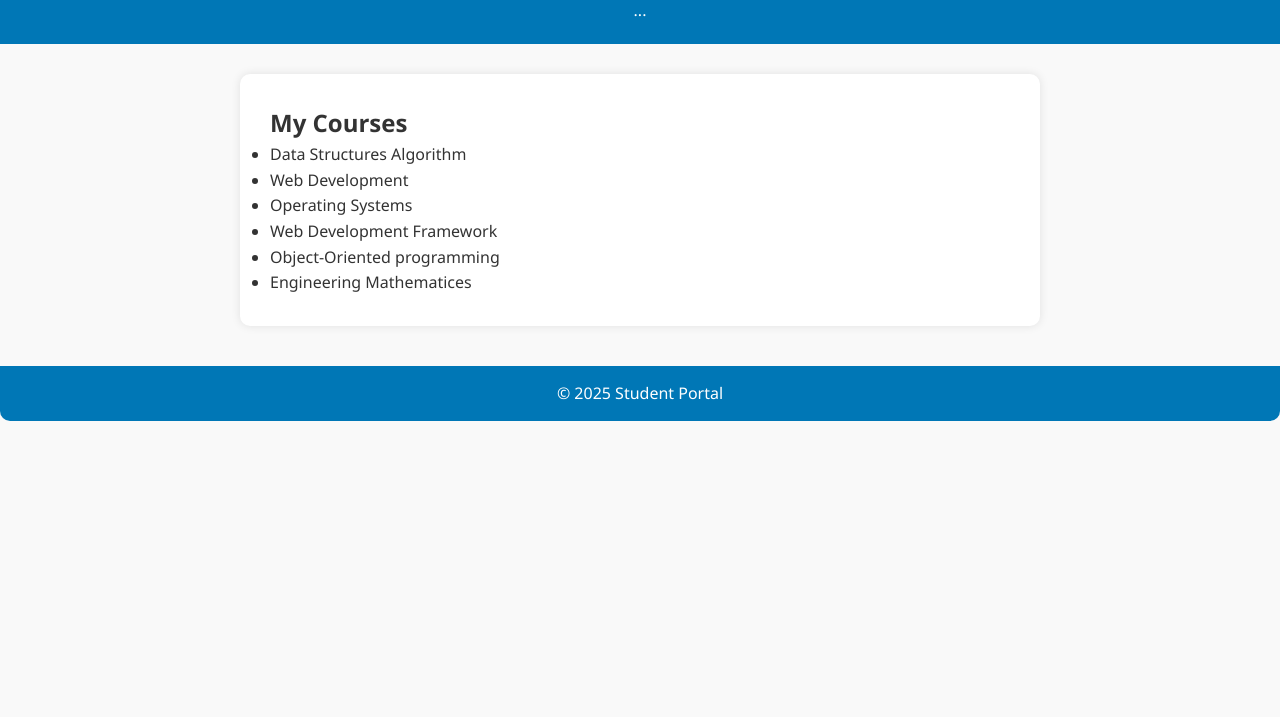
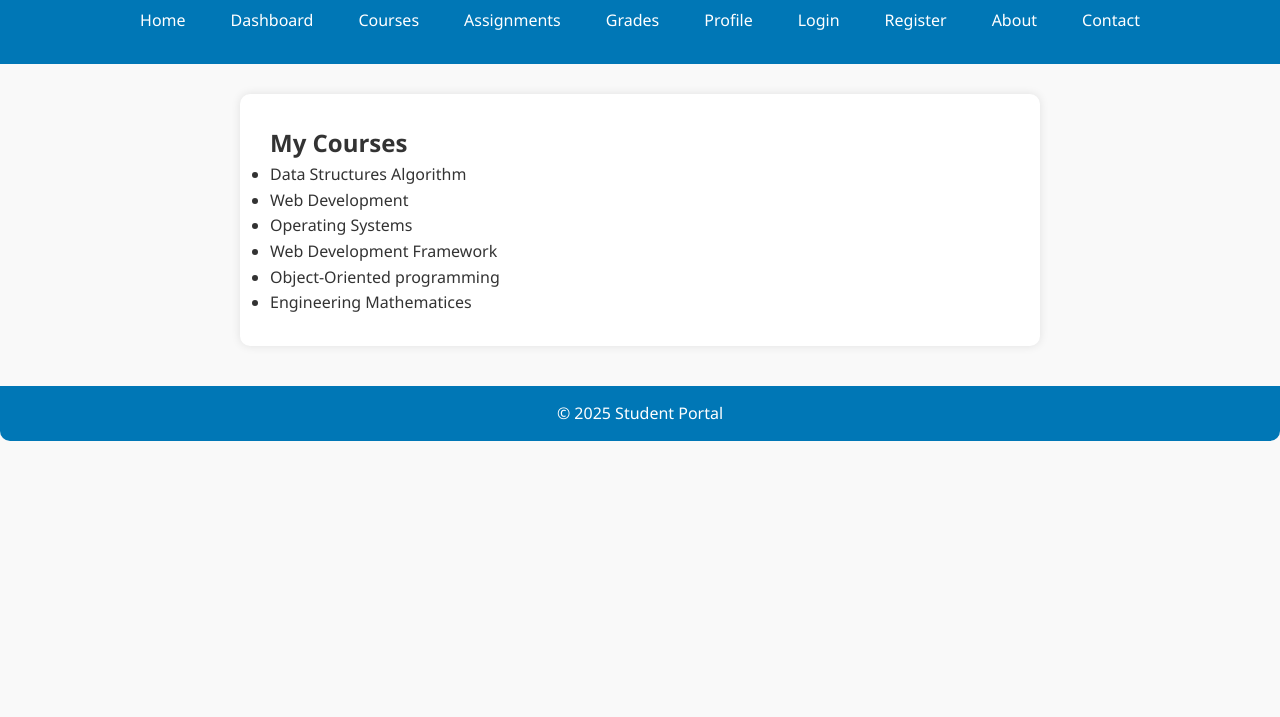
Before and after one commit to 24CS049Priyanshu/Student-portal, a plain HTML site: page courses.html in a window 1280 px wide. Shown: the part 83-800 px from the top of the page. Drawn offline with Linux system fonts and the light colour scheme.

Commit message:
Update courses.html

```diff
--- a/courses.html
+++ b/courses.html
@@ -11,7 +11,20 @@
 <body>
     <header>
         <h1>Student Portal</h1>
-        <nav> ... </nav>
+        <nav>
+           <ul>
+                <li><a href="index.html">Home</a></li>
+                <li><a href="dashboard.html">Dashboard</a></li>
+                <li><a href="courses.html">Courses</a></li>
+                <li><a href="assignments.html">Assignments</a></li>
+                <li><a href="grades.html">Grades</a></li>
+                <li><a href="profile.html">Profile</a></li>
+                <li><a href="login.html">Login</a></li>
+                <li><a href="register.html">Register</a></li>
+                <li><a href="about.html">About</a></li>
+                <li><a href="contact.html">Contact</a></li>
+            </ul>
+        </nav>
     </header>
     <main>
         <h2>My Courses</h2>
```
